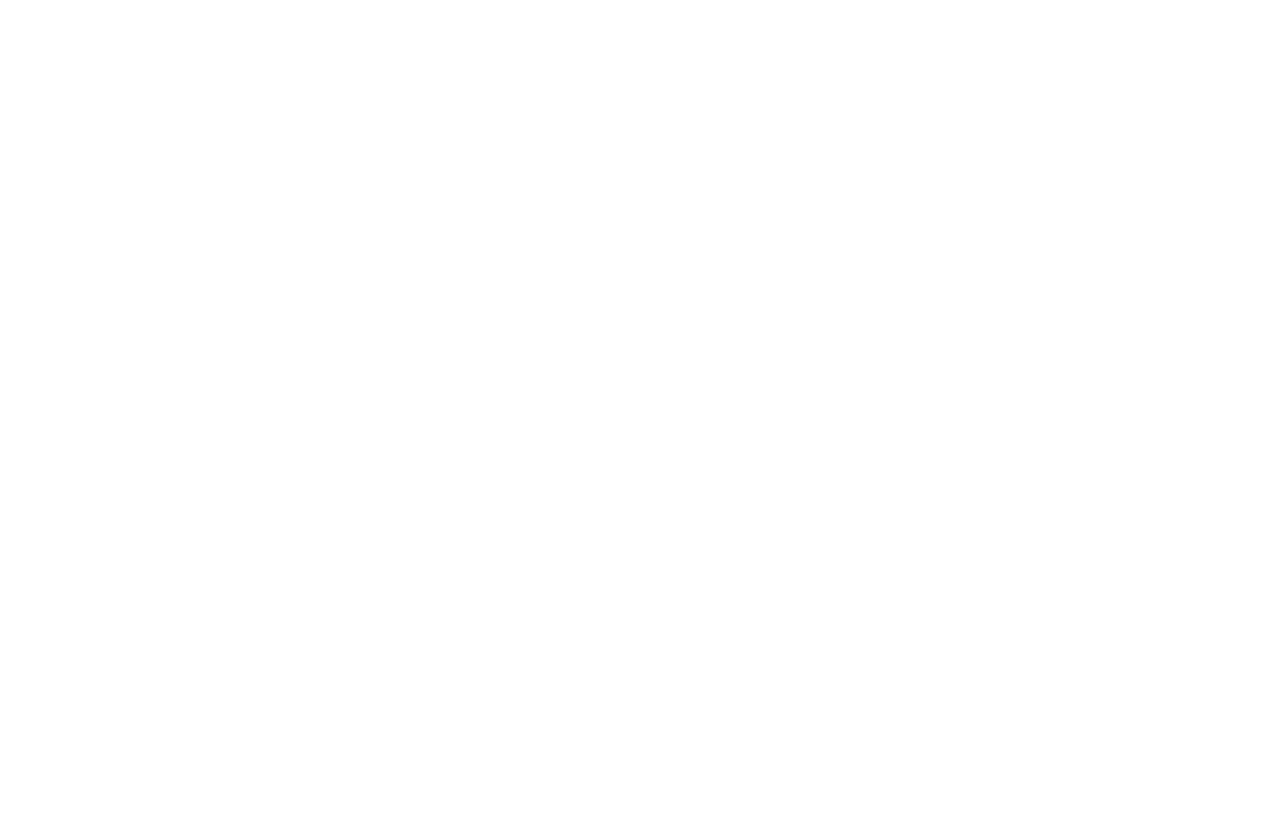
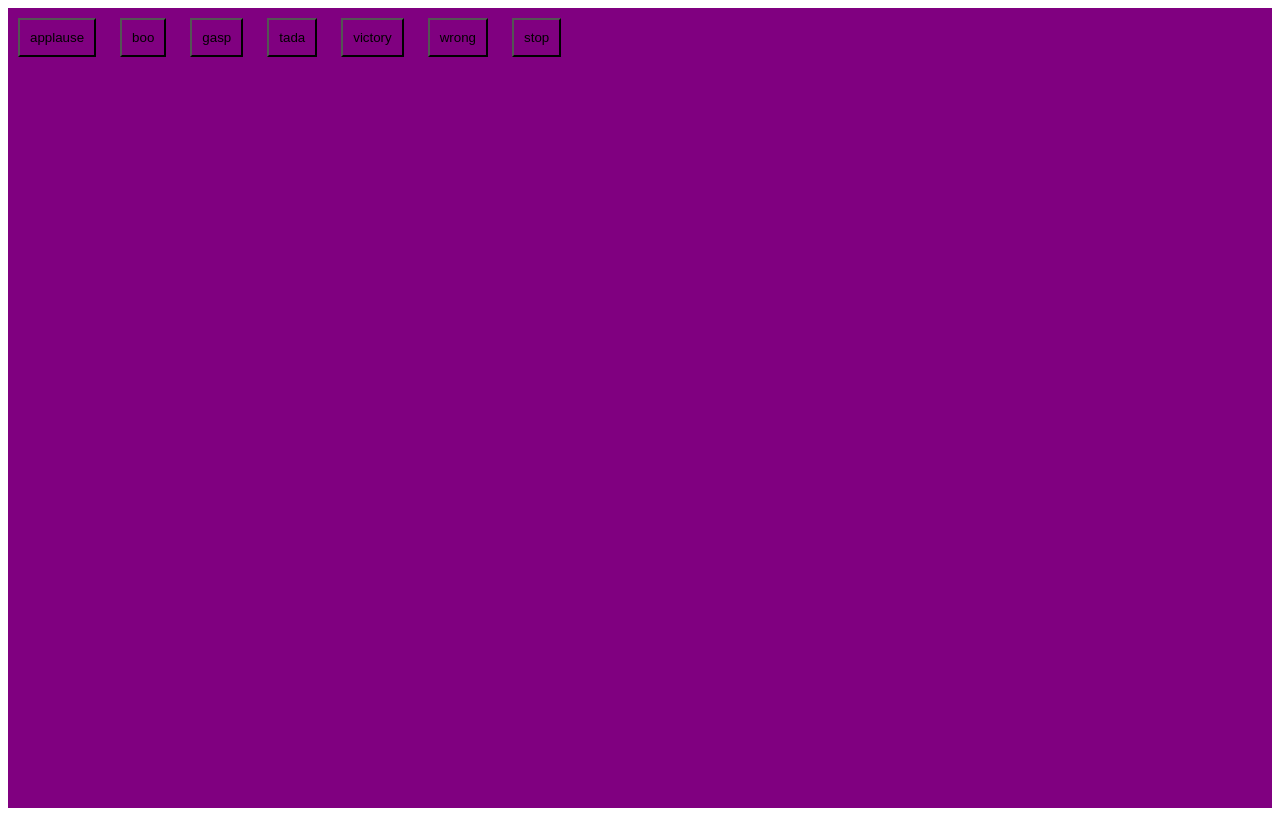
Before and after one commit to acciojob/Soundbar-tilak-c, a website: page main.html in a window 1280 px wide. Drawn offline with Linux system fonts and the light colour scheme.

Commit message:
created a submission

```diff
--- a/main.html
+++ b/main.html
@@ -7,7 +7,15 @@
 </head>
 
 <body>
-	<!-- the entire body must be written by student -->
+	<div class="container">
+	<button class="btn">applause</button>
+	<button class="btn">boo</button>
+	<button class="btn">gasp</button>
+	<button class="btn">tada</button>
+	<button class="btn">victory</button>
+	<button class="btn">wrong</button>
+	<button class="stop">stop</button>
+	</div>
     <script type="text/javascript" src="./script.js">
 </script>
 
--- a/styles.css
+++ b/styles.css
@@ -1 +1,10 @@
 /*  your css code here. If applicable */
+.container{
+	height:100vh;
+	background-color:purple;
+}
+.container button{
+	padding:10px;
+	margin:10px;
+	background-color:transparent;
+}
```
